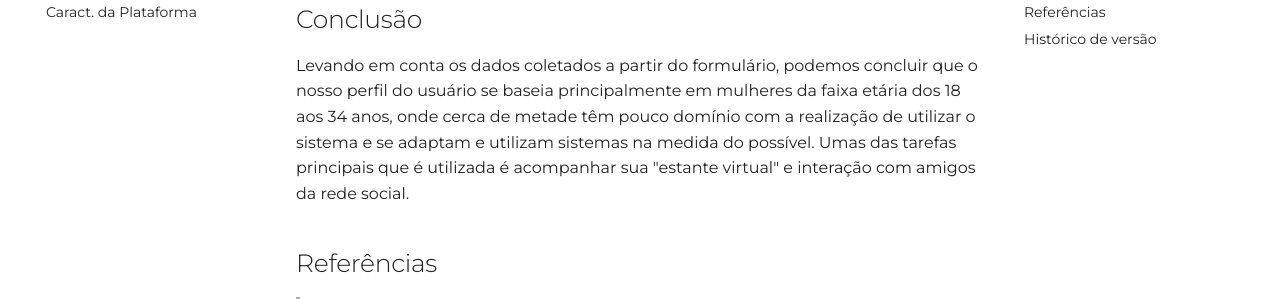
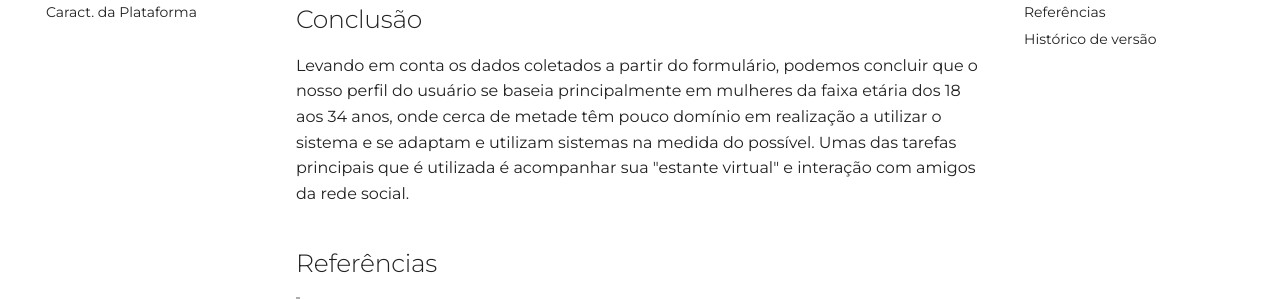
Before and after one commit to Interacao-Humano-Computador/2022.2-Skoob, an MkDocs documentation site: the page built from docs/analise-de-requisitos/perfil-do-usuario.md, in a window 1280 px wide and 900 px high, scrolled down 8337 px. Shown: the part 204-503 px from the top of the window. Built offline with MkDocs 1.6.1 and Material for MkDocs 9.7.7, drawn with Linux system fonts in a browser that asks for light colours; some web fonts are replaced; comment, search, counter and statistics services are not loaded.

Commit message:
update perfil do usuário

```diff
--- a/docs/analise-de-requisitos/perfil-do-usuario.md
+++ b/docs/analise-de-requisitos/perfil-do-usuario.md
@@ -149,7 +149,7 @@ Na penúltima e última questão que são perguntas conectadas, temos ***14 - Du
 
 ## Conclusão
 
-Levando em conta os dados coletados a partir do formulário, podemos concluir que o nosso perfil do usuário se baseia principalmente em mulheres da faixa etária dos 18 aos 34 anos, onde cerca de metade têm pouco domínio com a realização de utilizar o sistema e se adaptam e utilizam sistemas na medida do possível. Umas das tarefas principais que é utilizada é acompanhar sua "estante virtual" e interação com amigos da rede social.
+Levando em conta os dados coletados a partir do formulário, podemos concluir que o nosso perfil do usuário se baseia principalmente em mulheres da faixa etária dos 18 aos 34 anos, onde cerca de metade têm pouco domínio em realização a utilizar o sistema e se adaptam e utilizam sistemas na medida do possível. Umas das tarefas principais que é utilizada é acompanhar sua "estante virtual" e interação com amigos da rede social.
 
 ## Referências
 
```
